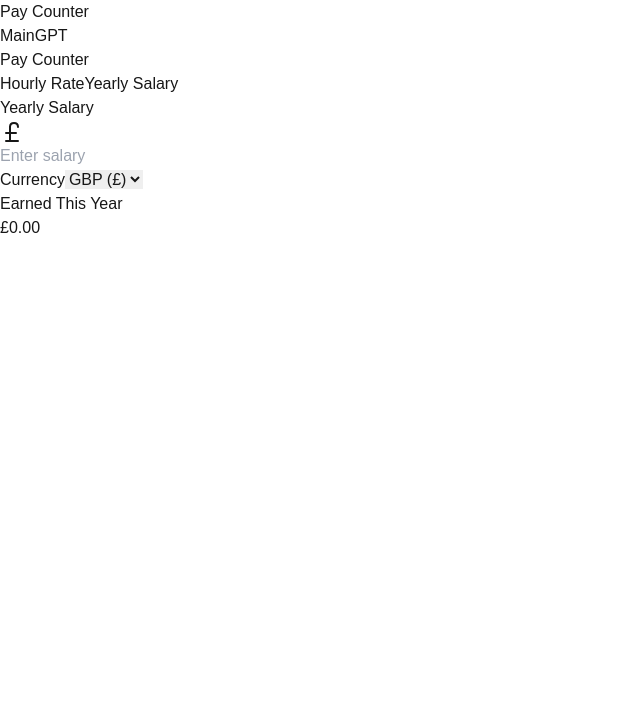
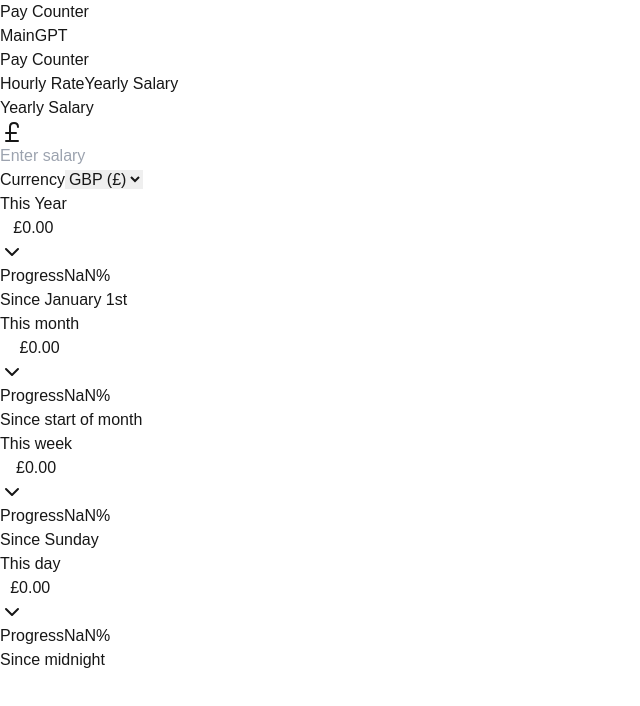
Before and after one commit to l-thatcher/Live-Pay-Site, a Next.js app: page / in a window 1280 px wide. Both pictures are taken after a click on the button "Yearly Salary". Shown: the top 706 px of the page, without its empty margins (0-640 px from the left). Built offline with nearby package versions, Linux system fonts and the light colour scheme.

Commit message:
added more time breaksdowns and some animations

```diff
--- a/src/app/page.tsx
+++ b/src/app/page.tsx
@@ -1,6 +1,13 @@
 "use client";
 import { useState, useEffect, useRef } from "react";
-import { Play, Pause, DollarSign, PoundSterling, Euro } from "lucide-react";
+import {
+  Play,
+  Pause,
+  DollarSign,
+  PoundSterling,
+  Euro,
+  ChevronDown,
+} from "lucide-react";
 
 type Currency = {
   code: string;
@@ -10,6 +17,20 @@
 
 type TabType = "hourly" | "yearly";
 
+type TimeProgress = {
+  year: number;
+  month: number;
+  week: number;
+  day: number;
+};
+
+type ExpandedSections = {
+  year: boolean;
+  month: boolean;
+  week: boolean;
+  day: boolean;
+};
+
 export default function PayCounter() {
   const [activeTab, setActiveTab] = useState<TabType>("hourly");
   const [hourlyRate, setHourlyRate] = useState<number | null>(null);
@@ -18,7 +39,18 @@
   const [yearlyInput, setYearlyInput] = useState("");
   const [isRunning, setIsRunning] = useState(false);
   const [hourlyEarnings, setHourlyEarnings] = useState(0);
-  const [yearlyEarnings, setYearlyEarnings] = useState(0);
+  const [periodEarnings, setPeriodEarnings] = useState<TimeProgress>({
+    year: 0,
+    month: 0,
+    week: 0,
+    day: 0,
+  });
+  const [expandedSections, setExpandedSections] = useState<ExpandedSections>({
+    year: true,
+    month: false,
+    week: false,
+    day: false,
+  });
   const [inputError, setInputError] = useState("");
   const [selectedCurrency, setSelectedCurrency] = useState<Currency>({
     code: "GBP",
@@ -33,17 +65,52 @@
     { code: "USD", symbol: "$", icon: <DollarSign className="h-5 w-5" /> },
   ];
 
-  const calculateYearProgress = () => {
+  const calculateTimeProgress = (): TimeProgress => {
     const now = new Date();
     const startOfYear = new Date(now.getFullYear(), 0, 1);
-    const timeDiff = now.getTime() - startOfYear.getTime();
-    const yearProgress = timeDiff / (1000 * 60 * 60 * 24 * 365);
-    return yearProgress;
+
+    const startOfMonth = new Date(now.getFullYear(), now.getMonth(), 1);
+
+    const startOfWeek = new Date(now);
+    startOfWeek.setDate(now.getDate() - now.getDay());
+    startOfWeek.setHours(0, 0, 0, 0);
+
+    const startOfDay = new Date(now);
+    startOfDay.setHours(0, 0, 0, 0);
+
+    const msInYear = 365 * 24 * 60 * 60 * 1000;
+    const daysInMonth = new Date(
+      now.getFullYear(),
+      now.getMonth() + 1,
+      0
+    ).getDate();
+    const msInMonth = daysInMonth * 24 * 60 * 60 * 1000;
+    const msInWeek = 7 * 24 * 60 * 60 * 1000;
+    const msInDay = 24 * 60 * 60 * 1000;
+
+    return {
+      year: (now.getTime() - startOfYear.getTime()) / msInYear,
+      month: (now.getTime() - startOfMonth.getTime()) / msInMonth,
+      week: (now.getTime() - startOfWeek.getTime()) / msInWeek,
+      day: (now.getTime() - startOfDay.getTime()) / msInDay,
+    };
   };
 
-  const calculateYearlyEarnings = () => {
-    if (!yearlyRate) return 0;
-    return yearlyRate * calculateYearProgress();
+  const calculatePeriodEarnings = () => {
+    if (!yearlyRate) return;
+    const progress = calculateTimeProgress();
+    const daysInMonth = new Date(
+      new Date().getFullYear(),
+      new Date().getMonth() + 1,
+      0
+    ).getDate();
+
+    setPeriodEarnings({
+      year: yearlyRate * progress.year,
+      month: (yearlyRate / 12) * progress.month,
+      week: (yearlyRate / 52) * progress.week,
+      day: (yearlyRate / 365) * progress.day,
+    });
   };
 
   const startCounter = () => {
@@ -72,9 +139,12 @@
       const numberValue = parseFloat(value);
       setYearlyRate(isNaN(numberValue) ? null : numberValue);
       if (isNaN(numberValue)) {
-        setYearlyEarnings(0);
-      } else {
-        setYearlyEarnings(calculateYearlyEarnings());
+        setPeriodEarnings({
+          year: 0,
+          month: 0,
+          week: 0,
+          day: 0,
+        });
       }
     }
   };
@@ -89,16 +159,36 @@
   const handleTabChange = (tab: TabType) => {
     setActiveTab(tab);
     setInputError("");
+    if (tab === "hourly") {
+      setHourlyEarnings(0);
+      setIsRunning(false);
+    } else {
+      setPeriodEarnings({
+        year: 0,
+        month: 0,
+        week: 0,
+        day: 0,
+      });
+    }
+  };
+
+  const toggleSection = (section: keyof ExpandedSections) => {
+    setExpandedSections((prev) => ({
+      ...prev,
+      [section]: !prev[section],
+    }));
+  };
+
+  const handleReset = () => {
+    setIsRunning(false);
+    setHourlyEarnings(0);
   };
 
   useEffect(() => {
     if (yearlyRate) {
-      const updateYearlyEarnings = () => {
-        setYearlyEarnings(calculateYearlyEarnings());
-      };
-      updateYearlyEarnings();
-      const yearlyInterval = setInterval(updateYearlyEarnings, 1000);
-      return () => clearInterval(yearlyInterval);
+      calculatePeriodEarnings();
+      const periodInterval = setInterval(calculatePeriodEarnings, 1000);
+      return () => clearInterval(periodInterval);
     }
   }, [yearlyRate]);
 
@@ -117,15 +207,10 @@
     }
   }, [isRunning, hourlyRate]);
 
-  const handleReset = () => {
-    setIsRunning(false);
-    setHourlyEarnings(0);
-  };
-
   return (
     <div className="min-h-screen bg-gradient-to-br from-blue-50 to-indigo-100 flex items-center justify-center p-4">
-      <div className="bg-white rounded-2xl shadow-xl p-8 w-full max-w-md">
-        <h1 className="text-3xl font-bold text-gray-800 mb-6 text-center">
+      <div className="bg-white rounded-2xl shadow-xl p-8  my-16 w-full max-w-md transform transition-all duration-500 hover:scale-102 hover:shadow-2xl">
+        <h1 className="text-3xl font-bold text-gray-800 mb-6 text-center animate-fade-in">
           Pay Counter
         </h1>
 
@@ -206,42 +291,122 @@
             <p className="mt-2 text-sm text-red-600">{inputError}</p>
           )}
 
-          <div className="bg-gray-50 rounded-xl p-6 text-center">
-            <p className="text-sm text-gray-600 mb-2">
-              {activeTab === "hourly" ? "Current Earnings" : "Earned This Year"}
-            </p>
-            <p className="text-4xl font-bold text-indigo-600">
-              {selectedCurrency.symbol}
-              {activeTab === "hourly"
-                ? hourlyEarnings.toFixed(2)
-                : yearlyEarnings.toFixed(2)}
-            </p>
-            {activeTab === "yearly" && yearlyRate && (
-              <p className="text-sm text-gray-500 mt-2">
-                {(calculateYearProgress() * 100).toFixed(1)}% through the year
-              </p>
-            )}
-            {activeTab === "yearly" && isRunning && hourlyRate && (
-              <p className="text-sm text-gray-500 mt-2">
-                Hourly counter running: {selectedCurrency.symbol}
-                {hourlyEarnings.toFixed(2)}
-              </p>
+          <div className="bg-gray-50 rounded-xl p-6 text-center transform transition-all duration-300 hover:shadow-md">
+            {activeTab === "hourly" ? (
+              <div className="animate-fade-in">
+                <p className="text-sm text-gray-600 mb-2">Current Earnings</p>
+                <p className="text-4xl font-bold text-indigo-600">
+                  {selectedCurrency.symbol}
+                  {hourlyEarnings.toFixed(2)}
+                </p>
+              </div>
+            ) : (
+              <div className="space-y-2">
+                {Object.entries(periodEarnings).map(([period, amount]) => (
+                  <div
+                    key={period}
+                    className="bg-white rounded-lg shadow-sm overflow-hidden"
+                  >
+                    <button
+                      onClick={() =>
+                        toggleSection(period as keyof ExpandedSections)
+                      }
+                      className="w-full p-4 flex items-center justify-between text-left hover:bg-gray-50 transition-colors duration-200"
+                    >
+                      <div>
+                        <p className="text-sm text-gray-600 capitalize">
+                          {period === "year" ? "This Year" : `This ${period}`}
+                        </p>
+                        <p className="text-2xl font-bold text-indigo-600">
+                          {selectedCurrency.symbol}
+                          {amount.toFixed(2)}
+                        </p>
+                      </div>
+                      <ChevronDown
+                        className={`w-5 h-5 text-gray-500 transition-transform duration-200 ${
+                          expandedSections[period as keyof ExpandedSections]
+                            ? "transform rotate-180"
+                            : ""
+                        }`}
+                      />
+                    </button>
+
+                    <div
+                      className={`transition-all duration-300 ease-in-out ${
+                        expandedSections[period as keyof ExpandedSections]
+                          ? "max-h-40 opacity-100"
+                          : "max-h-0 opacity-0"
+                      }`}
+                    >
+                      <div className="p-4 border-t border-gray-100">
+                        <div className="space-y-2">
+                          <div className="flex justify-between text-sm text-gray-600">
+                            <span>Progress</span>
+                            <span>
+                              {(
+                                (periodEarnings[period as keyof TimeProgress] /
+                                  (yearlyRate! /
+                                    (period === "year"
+                                      ? 1
+                                      : period === "month"
+                                      ? 12
+                                      : period === "week"
+                                      ? 52
+                                      : 365))) *
+                                100
+                              ).toFixed(1)}
+                              %
+                            </span>
+                          </div>
+                          <div className="w-full bg-gray-200 h-2 rounded-full">
+                            <div
+                              className="bg-indigo-600 h-2 rounded-full transition-all duration-500"
+                              style={{
+                                width: `${
+                                  (periodEarnings[
+                                    period as keyof TimeProgress
+                                  ] /
+                                    (yearlyRate! /
+                                      (period === "year"
+                                        ? 1
+                                        : period === "month"
+                                        ? 12
+                                        : period === "week"
+                                        ? 52
+                                        : 365))) *
+                                  100
+                                }%`,
+                              }}
+                            />
+                          </div>
+                          <div className="text-sm text-gray-500">
+                            {period === "year" && "Since January 1st"}
+                            {period === "month" && "Since start of month"}
+                            {period === "week" && "Since Sunday"}
+                            {period === "day" && "Since midnight"}
+                          </div>
+                        </div>
+                      </div>
+                    </div>
+                  </div>
+                ))}
+              </div>
             )}
           </div>
 
           {activeTab === "hourly" && (
-            <div className="flex space-x-4">
+            <div className="flex space-x-4 animate-fade-in">
               <button
                 onClick={isRunning ? stopCounter : startCounter}
-                className={`flex-1 flex items-center justify-center px-4 py-2 rounded-md text-white font-medium ${
+                className={`flex-1 flex items-center justify-center px-4 py-2 rounded-md text-white font-medium transform transition-all duration-300 hover:scale-105 ${
                   isRunning
                     ? "bg-red-500 hover:bg-red-600"
                     : "bg-green-500 hover:bg-green-600"
-                } transition-colors duration-200`}
+                }`}
               >
                 {isRunning ? (
                   <>
-                    <Pause className="w-5 h-5 mr-2" />
+                    <Pause className="w-5 w-5 mr-2" />
                     Stop
                   </>
                 ) : (
@@ -253,7 +418,7 @@
               </button>
               <button
                 onClick={handleReset}
-                className="px-4 py-2 rounded-md text-gray-700 bg-gray-100 hover:bg-gray-200 transition-colors duration-200"
+                className="px-4 py-2 rounded-md text-gray-700 bg-gray-100 hover:bg-gray-200 transform transition-all duration-300 hover:scale-105"
               >
                 Reset
               </button>
@@ -261,6 +426,26 @@
           )}
         </div>
       </div>
+      <style jsx global>
+        {`
+          .animate-fade-in {
+            animation: fadeIn 0.5s ease-in-out;
+          }
+          .scale-102 {
+            transform: scale(1.02);
+          }
+          @keyframes fadeIn {
+            0% {
+              opacity: 0;
+              transform: translateY(10px);
+            }
+            100% {
+              opacity: 1;
+              transform: translateY(0);
+            }
+          }
+        `}
+      </style>
     </div>
   );
 }
```
